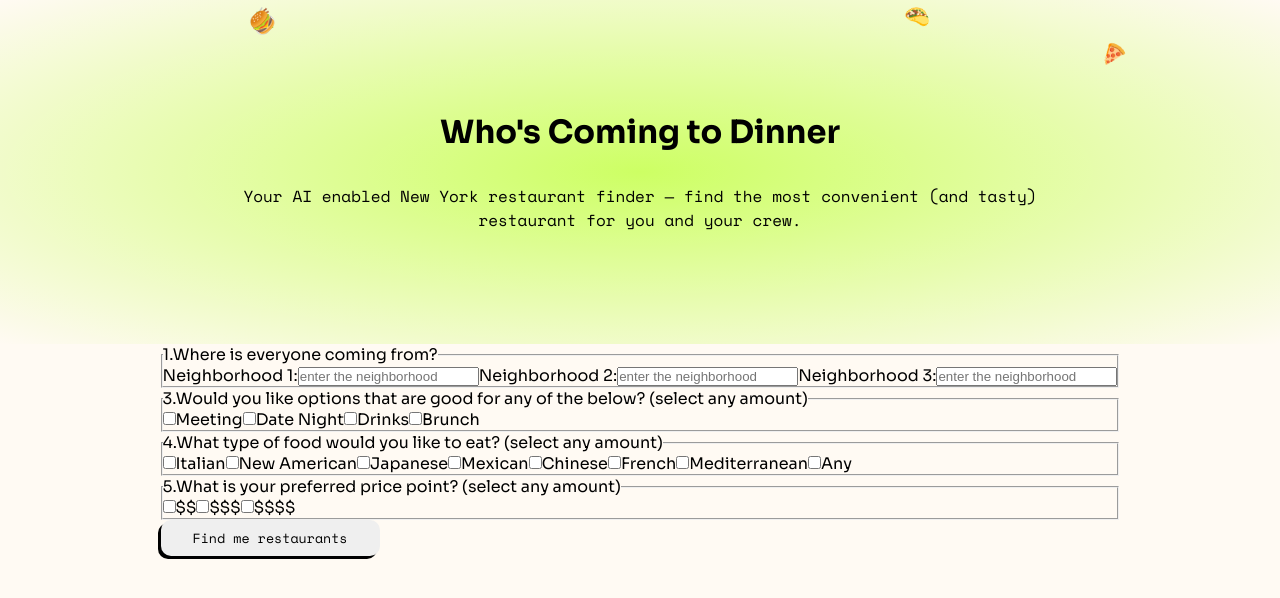
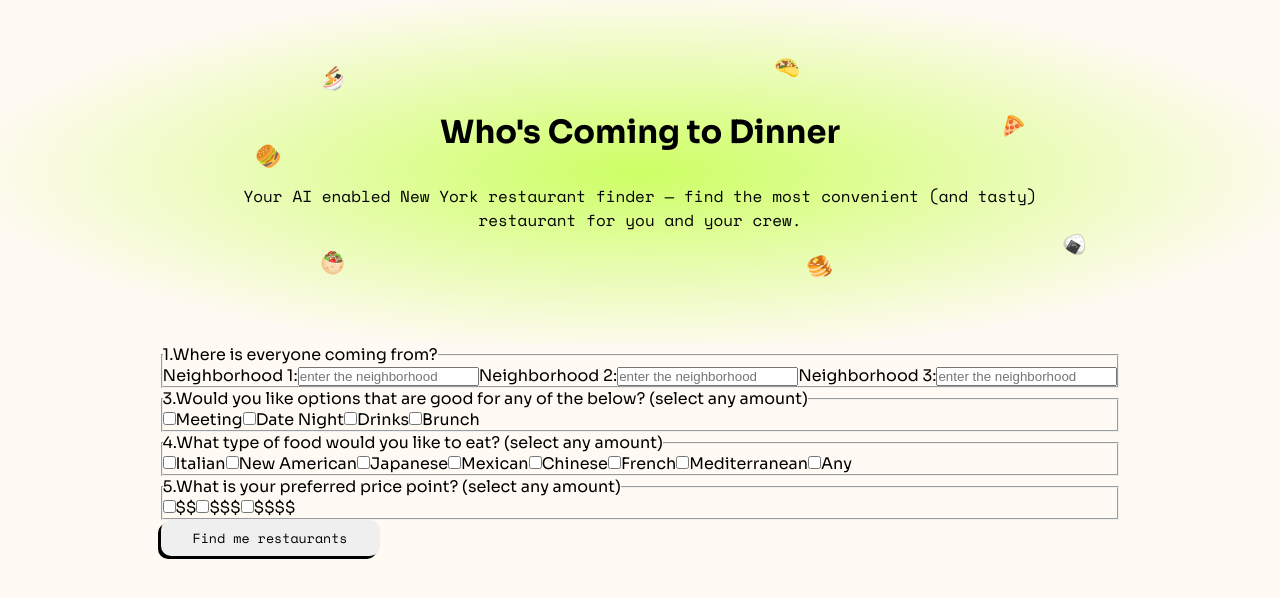
Before and after one commit to ajasinger/dinner-app, a Next.js app: page / in a window 1280 px wide. Shown: the top 598 px of the page. Built offline with nearby package versions, Linux system fonts and the light colour scheme.

Commit message:
update emoji position

```diff
--- a/components/HeaderBlock.jsx
+++ b/components/HeaderBlock.jsx
@@ -7,8 +7,8 @@ const HeaderBlock = () => {
             <div className={styles.taco}>&#127790;</div>
             <div className={styles.pizza}>&#127829;</div>
             <div className={styles.sushi}>&#127833;</div>
-            <div className={styles.spaghetti}>&#127837;</div>
-            <div className={styles.salad}>&#129367;</div>
+            <div className={styles.pancakes}>&#129374;</div>
+            <div className={styles.pita}>&#129369;</div>
             <div className={styles.hamburger}>&#127828;</div>
             <h1 className={styles.title}>Who's Coming to Dinner</h1>
             <h3 className={styles.subtitle}>
--- a/styles/HeaderBlock.module.css
+++ b/styles/HeaderBlock.module.css
@@ -1,7 +1,7 @@
 .header {
     text-align: center;
     padding: 7rem;
-    background-image: radial-gradient(#CDFF64, transparent);
+    background-image: radial-gradient(#CDFF64, transparent 75%);
     position: relative;
     width: 100vw;
 }
@@ -19,55 +19,55 @@
 .ramen {
     position: absolute;
     transform: rotate(-30deg);
-    left: 250px;
-    top: 10px;
+    left: 20rem;
+    top: 4.25rem;
     font-size: 1.25em;
 }
 
 .taco {
     position: absolute;
     transform: rotate(55deg);
-    right: 350px;
-    top: 5px;
+    right: 30rem;
+    top: 3.5rem;
     font-size: 1.25em;
 }
 
 .pizza {
     position: absolute;
     transform: rotate(65deg);
-    right: 155px;
-    top: 40px;
+    right: 16rem;
+    top: 7rem;
     font-size: 1.25em;
 }
 
 .sushi {
     position: absolute;
-    transform: rotate(45deg);
-    left: 250px;
-    top: 10px;
+    transform: rotate(30deg);
+    right: 12rem;
+    bottom: 5.5rem;
     font-size: 1.25em;
 }
 
-.spaghetti {
+.pancakes {
     position: absolute;
-    transform: rotate(-45deg);
-    left: 250px;
-    top: 10px;
+    transform: rotate(-30deg);
+    right: 28rem;
+    bottom: 4rem;
     font-size: 1.25em;
 }
 
-.salad {
+.pita {
     position: absolute;
     transform: rotate(45deg);
-    left: 250px;
-    top: 10px;
+    left: 20rem;
+    bottom: 4.25rem;
     font-size: 1.25em;
 }
 
 .hamburger {
     position: absolute;
     transform: rotate(-45deg);
-    left: 250px;
-    top: 10px;
+    left: 16rem;
+    top: 9rem;
     font-size: 1.25em;
 }
```
